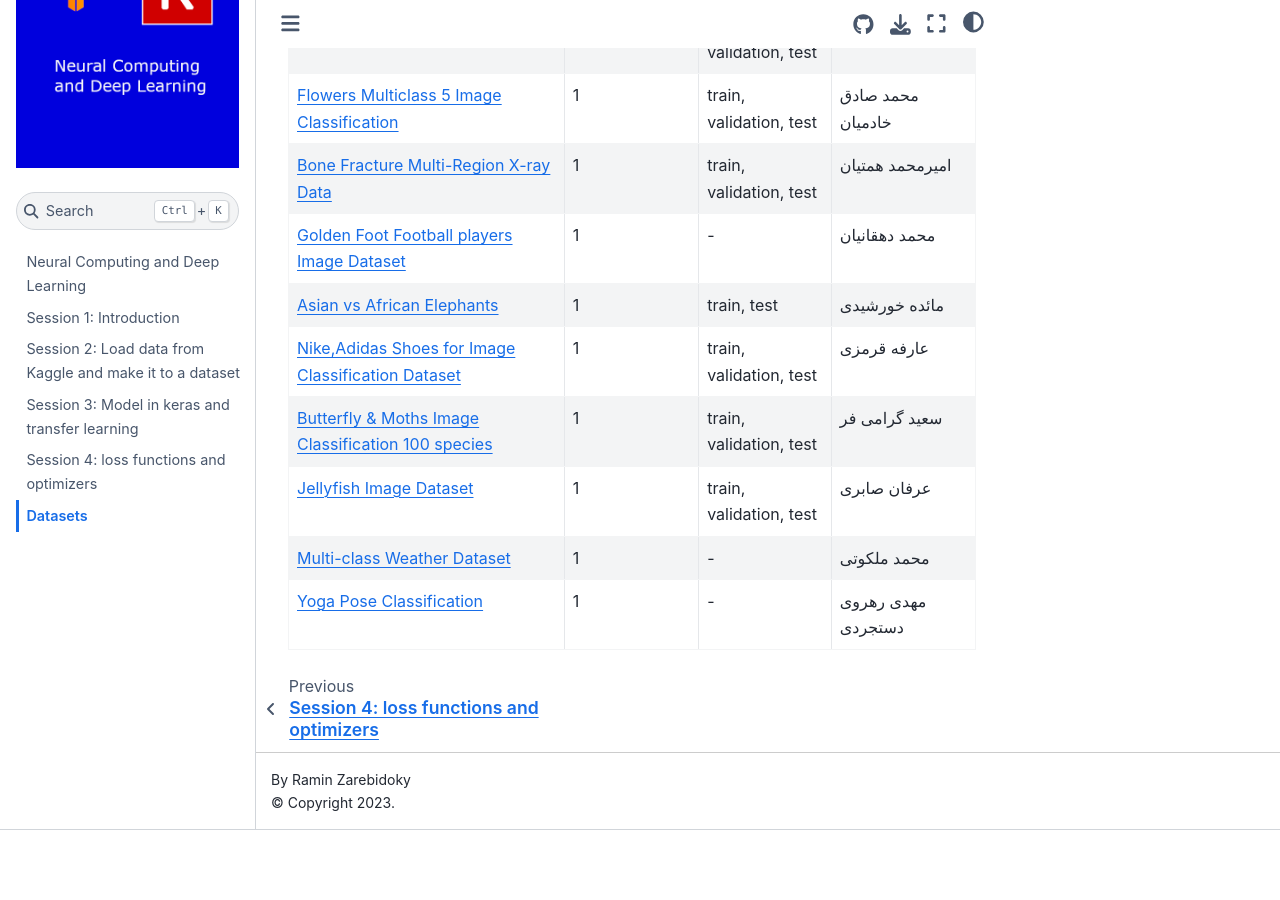
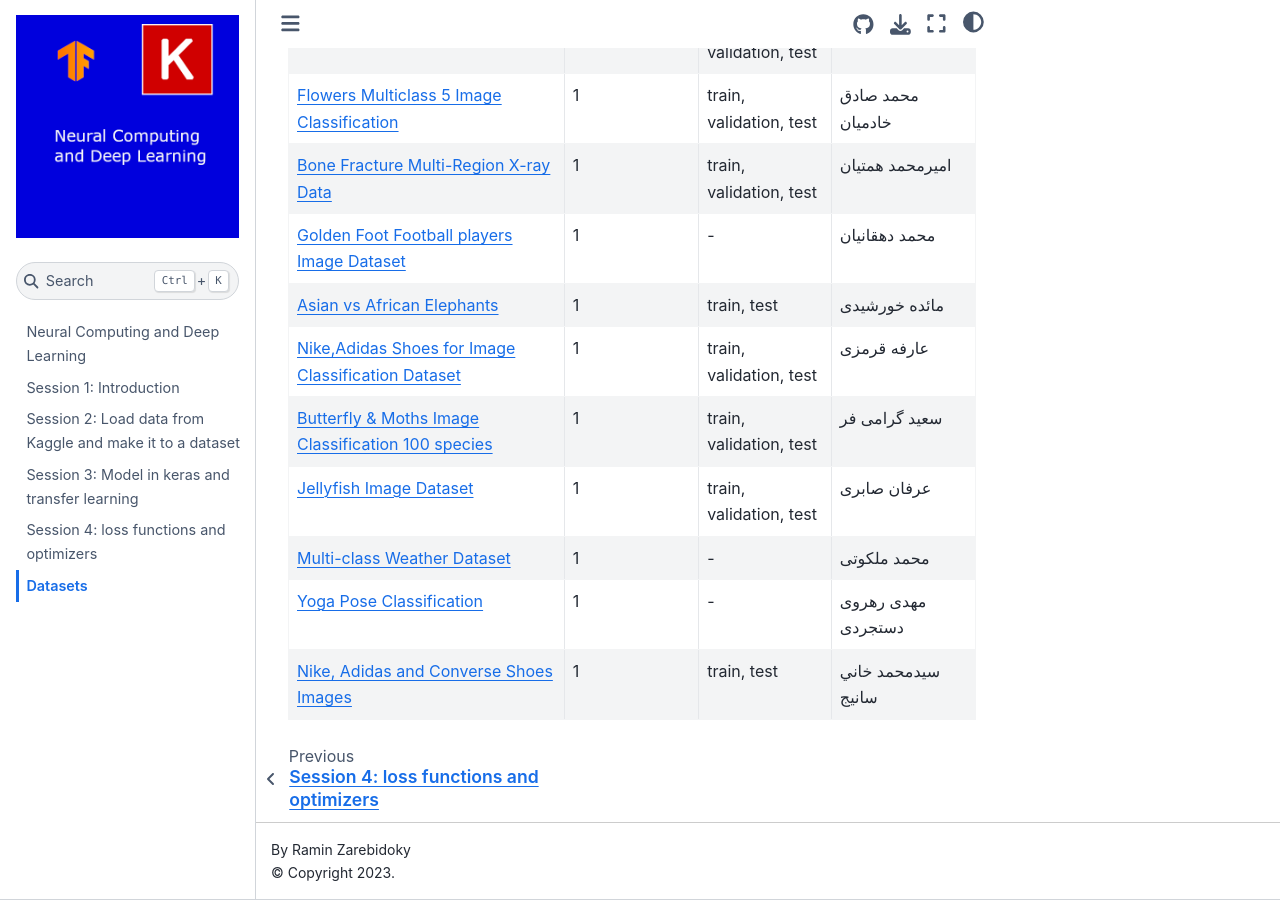
Before and after one commit to LiterallyTheOne/deep_learning_class, a Jupyter Book: the page built from docs/datasets.md, in a window 1280 px wide and 900 px high, scrolled down 1360 px. Built offline with Jupyter Book 1.0.4 settings and Sphinx 7.4.7 and the Sphinx Book theme 1.1.4, drawn with Linux system fonts in a browser that asks for light colours; before the commit the page ends 2190 px from its top, so only the background shows below that; some of the changed lines change nothing that is shown.

Commit message:
Add a new dataset and remove /data from the end of links

```diff
--- a/docs/datasets.md
+++ b/docs/datasets.md
@@ -5,11 +5,11 @@
 | [Tom and Jerry Image classification](https://www.kaggle.com/datasets/balabaskar/tom-and-jerry-image-classification)                                   | 1                      | -                       | رامین زارع بیدکی       |
 | [Animal Image Classification Dataset](https://www.kaggle.com/datasets/borhanitrash/animal-image-classification-dataset)                               | 1                      | -                       | مطهره طالبیان          |
 | [Sports balls - multiclass image classification](https://www.kaggle.com/datasets/samuelcortinhas/sports-balls-multiclass-image-classification)        | 1                      | train, test             | امیرحسین رحیمیان       |
-| ?[RSNA-MICCAI Brain Tumor Radiogenomic Classification](https://www.kaggle.com/competitions/rsna-miccai-brain-tumor-radiogenomic-classification/data)  | 1                      | train, test             | سید عماد الدین مدرسی   |
-| [Wonders of the World Image Dataset](https://www.kaggle.com/datasets/balabaskar/wonders-of-the-world-image-classification/data)                       | 1                      | -                       | کتایون پردال           |
+| ?[RSNA-MICCAI Brain Tumor Radiogenomic Classification](https://www.kaggle.com/competitions/rsna-miccai-brain-tumor-radiogenomic-classification)       | 1                      | train, test             | سید عماد الدین مدرسی   |
+| [Wonders of the World Image Dataset](https://www.kaggle.com/datasets/balabaskar/wonders-of-the-world-image-classification)                            | 1                      | -                       | کتایون پردال           |
 | [Fruit classification(10 Class)](https://www.kaggle.com/datasets/karimabdulnabi/fruit-classification10-class)                                         | 1                      | train, test             | محدثه زحمت کش سردوراهی |
 | [Bird Speciees Dataset](https://www.kaggle.com/datasets/rahmasleam/bird-speciees-dataset)                                                             | 1                      | -                       | محمد مهدی افخمی        |
-| [Blood Cell Images](https://www.kaggle.com/datasets/paultimothymooney/blood-cells/data)                                                               | 1                      | train, test             | فهیمه رمضانخانی        |
+| [Blood Cell Images](https://www.kaggle.com/datasets/paultimothymooney/blood-cells)                                                                    | 1                      | train, test             | فهیمه رمضانخانی        |
 | [ASL Alphabet](https://www.kaggle.com/datasets/grassknoted/asl-alphabet)                                                                              | 1                      | train, test             | امیرحسین زارع          |
 | [Animal Classification](https://www.kaggle.com/datasets/ayushv322/animal-classification)                                                              | 1                      | -                       | امیرعباس احمدی         |
 | [Rating OpenCV Emotion Images](https://www.kaggle.com/datasets/juniorbueno/rating-opencv-emotion-images)                                              | 1                      | train, validation       | عارفه فرقانی           |
@@ -22,9 +22,9 @@
 | [Hair Type Dataset](https://www.kaggle.com/datasets/kavyasreeb/hair-type-dataset)                                                                     | 1                      | -                       | امیرحسین ابهت          |
 | [Alzheimer's Disease Multiclass Images Dataset](https://www.kaggle.com/datasets/aryansinghal10/alzheimers-multiclass-dataset-equal-and-augmented)     | 1                      | -                       | شیرین شجاعیان          |
 | [PC Parts Images Dataset (Classification)](https://www.kaggle.com/datasets/asaniczka/pc-parts-images-dataset-classification)                          | 1                      | -                       | عباس یاور              |
-| [Chest X-Ray Images (Pneumonia)](https://www.kaggle.com/datasets/paultimothymooney/chest-xray-pneumonia/data)                                         | 1                      | train, validation, test | مهدی حافظ آبادی        |
+| [Chest X-Ray Images (Pneumonia)](https://www.kaggle.com/datasets/paultimothymooney/chest-xray-pneumonia)                                              | 1                      | train, validation, test | مهدی حافظ آبادی        |
 | [Flowers Multiclass 5 Image Classification](https://www.kaggle.com/datasets/sujaykapadnis/flowers-image-classification)                               | 1                      | train, validation, test | محمد صادق خادمیان      |
-| [Bone Fracture Multi-Region X-ray Data](https://www.kaggle.com/datasets/bmadushanirodrigo/fracture-multi-region-x-ray-data/data)                      | 1                      | train, validation, test | امیرمحمد همتیان        |
+| [Bone Fracture Multi-Region X-ray Data](https://www.kaggle.com/datasets/bmadushanirodrigo/fracture-multi-region-x-ray-data)                           | 1                      | train, validation, test | امیرمحمد همتیان        |
 | [Golden Foot Football players Image Dataset](https://www.kaggle.com/datasets/balabaskar/golden-foot-football-players-image-dataset)                   | 1                      | -                       | محمد دهقانیان          |
 | [Asian vs African Elephants](https://www.kaggle.com/datasets/vivmankar/asian-vs-african-elephant-image-classification)                                | 1                      | train, test             | مائده خورشیدی          |
 | [Nike,Adidas Shoes for Image Classification Dataset](https://www.kaggle.com/datasets/ifeanyinneji/nike-adidas-shoes-for-image-classification-dataset) | 1                      | train, validation, test | عارفه قرمزی            |
@@ -32,3 +32,4 @@
 | [Jellyfish Image Dataset](https://www.kaggle.com/datasets/anshtanwar/jellyfish-types)                                                                 | 1                      | train, validation, test | عرفان صابری            |
 | [Multi-class Weather Dataset](https://www.kaggle.com/datasets/pratik2901/multiclass-weather-dataset)                                                  | 1                      | -                       | محمد ملکوتی            |
 | [Yoga Pose Classification](https://www.kaggle.com/datasets/ujjwalchowdhury/yoga-pose-classification)                                                  | 1                      | -                       | مهدی رهروی دستجردی     |
+| [Nike, Adidas and Converse Shoes Images](https://www.kaggle.com/datasets/die9origephit/nike-adidas-and-converse-imaged)                               | 1                      | train, test             | سيدمحمد خاني سانيج     |
```
